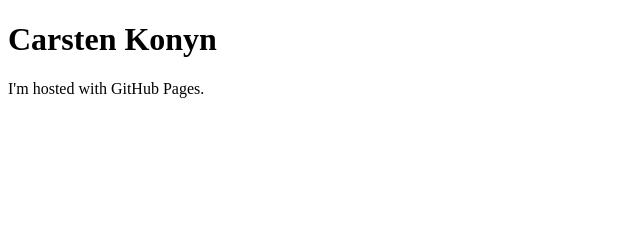
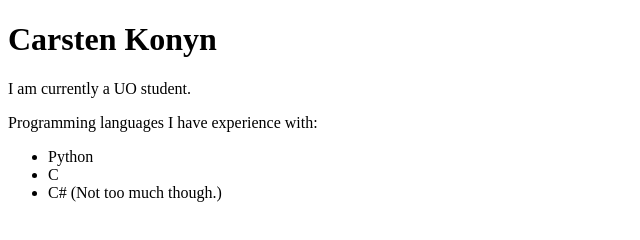
Before and after one commit to Uristthedorf/Uristthedorf.github.io, a plain HTML site: page index.html in a window 1280 px wide. Shown: the whole page, without its empty margins (0-640 px from the left). Drawn offline with Linux system fonts and the light colour scheme.

Commit message:
Added programming languages.

```diff
--- a/index.html
+++ b/index.html
@@ -2,6 +2,12 @@
 <html>
 <body>
 <h1>Carsten Konyn</h1>
-<p>I'm hosted with GitHub Pages.</p>
+<p>I am currently a UO student.</p>
+<p>Programming languages I have experience with:</p>
+<ul>
+	<li>Python</li>
+	<li>C</li>
+	<li>C# (Not too much though.)</li>
+</ul>
 </body>
 </html>
```
